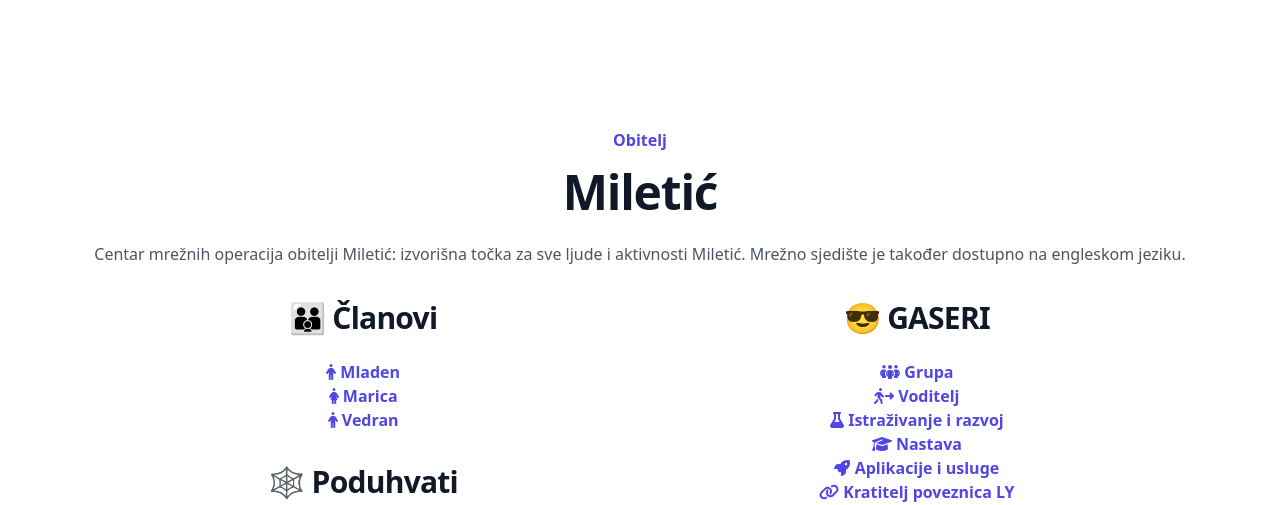
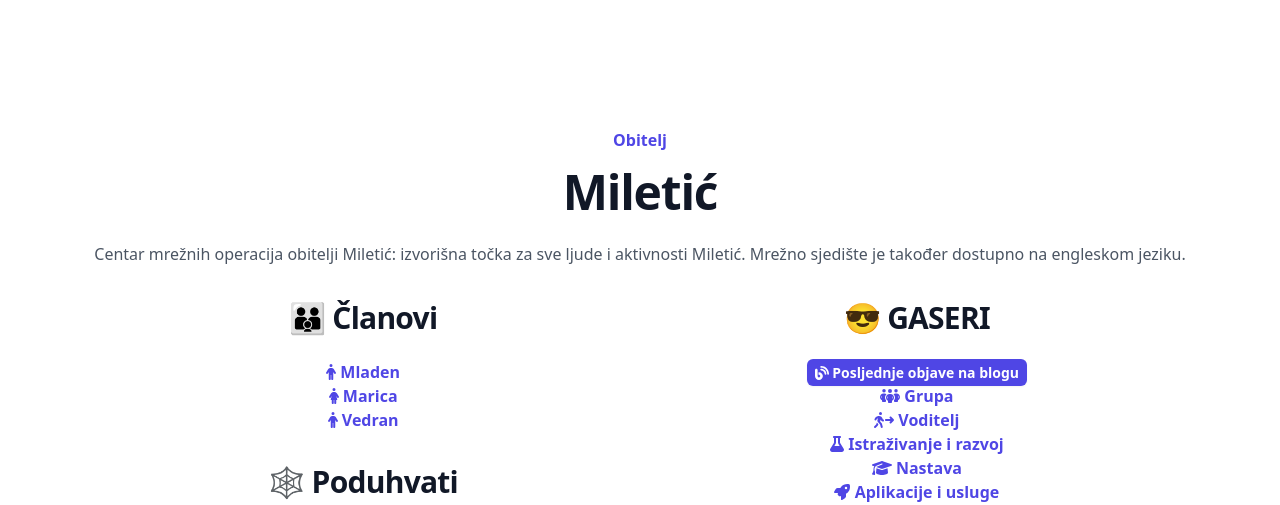
Before and after one commit to mileticnet/noc, a plain HTML site: page hr/index.html in a window 1280 px wide. Shown: the top 505 px of the page. Drawn offline with nearby package versions, Linux system fonts and the light colour scheme.

Commit message:
Added link to latest blog posts

```diff
--- a/hr/index.html
+++ b/hr/index.html
@@ -84,6 +84,9 @@
           <div>
             <h2 class="mt-8 text-xl font-bold tracking-tight text-gray-900 sm:text-3xl">😎 GASERI</h2>
             <div class="mt-6 items-center justify-center gap-x-6">
+              <a class="rounded-md bg-indigo-600 px-2 py-1 text-sm font-semibold text-white shadow-sm hover:bg-indigo-500 focus-visible:outline focus-visible:outline-2 focus-visible:outline-offset-2 focus-visible:outline-indigo-600" href="https://group.miletic.net/en/blog/">
+                <i class="fa-solid fa-blog" aria-hidden="true"></i> Posljednje objave na blogu </a>
+              <br>
               <a class="px-2 py-1 font-semibold text-indigo-600" href="https://group.miletic.net/hr/">
                 <i class="fa-solid fa-people-group" aria-hidden="true"></i> Grupa </a>
               <br>
```
Also changed, not shown: en/index.html (+3 -0 lines).
